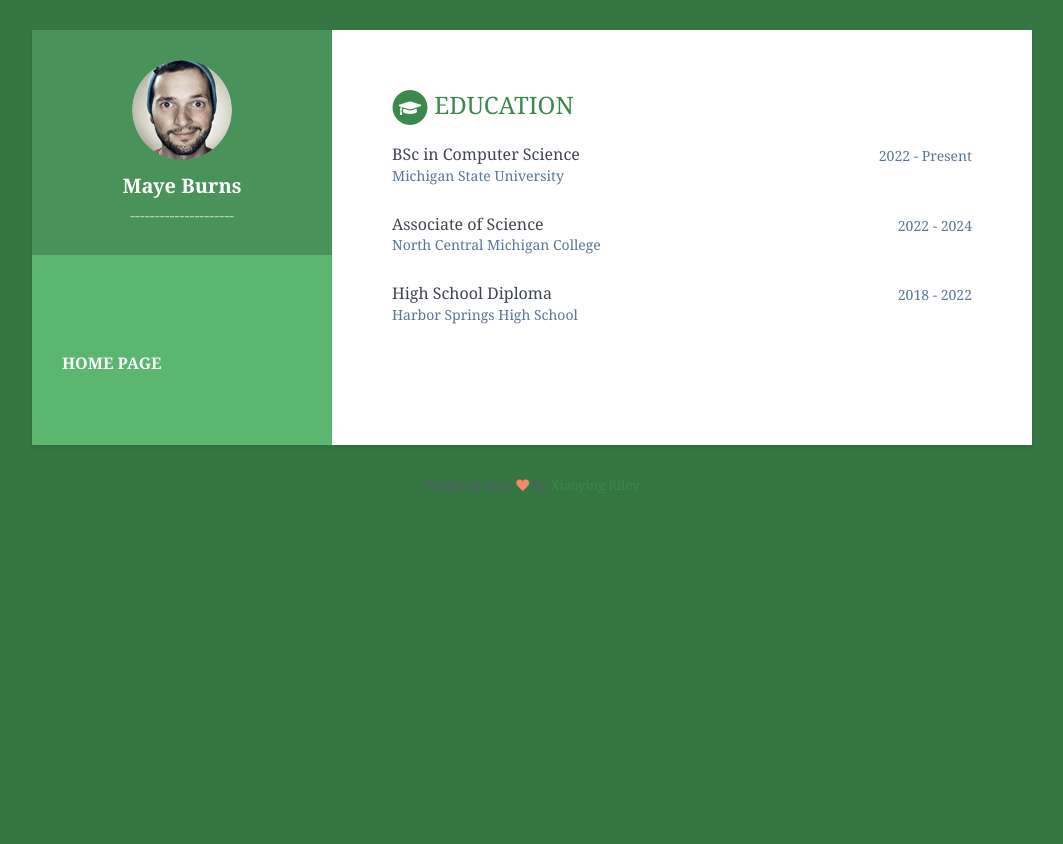
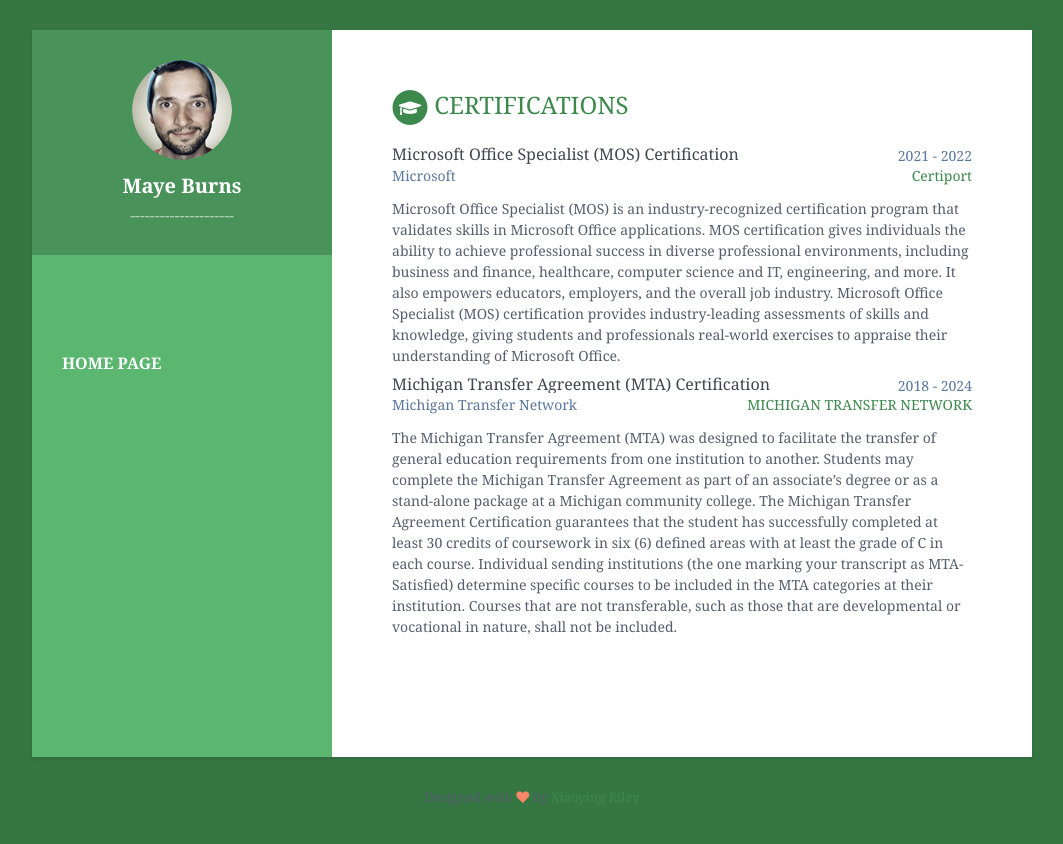
Before and after one commit to burnsmay/burnsmay.github.io.certifications, a Jekyll site: the page built from index.html, in a window 1280 px wide. Shown: the top 844 px of the page, without its empty margins (108-1171 px from the left). Built offline with Jekyll 4.4.1, drawn with Linux system fonts in a browser that asks for light colours.

Commit message:
Update data.yml add certifications

```diff
--- a/_data/data.yml
+++ b/_data/data.yml
@@ -34,21 +34,32 @@ sidebar:
       title: <a href="https://burnsmay.github.io/"> Home Page </a>
 
 
+certifications:
+      title: Certifications
+      list:
+        - name: Microsoft Office Specialist (MOS) Certification
+          start: 2021
+          end: 2022
+          organization: Microsoft
+          credentialurl: https://certiport.pearsonvue.com/Certifications/Microsoft/MOS/Overview
+          credentialname: Certiport
+          details: |
+            Microsoft Office Specialist (MOS) is an industry-recognized certification program that validates skills in Microsoft Office applications.
+            MOS certification gives individuals the ability to achieve professional success in diverse professional environments, including business and finance, healthcare, computer science and IT, engineering, and more. It also empowers educators, employers, and the overall job industry.
+            Microsoft Office Specialist (MOS) certification provides industry-leading assessments of skills and knowledge, giving students and professionals real-world exercises to appraise their understanding of Microsoft Office.
 
-education:
-    title: Education
-    info:
-      - degree: BSc in Computer Science
-        university: Michigan State University
-        time: 2022 - Present
+        - name: Michigan Transfer Agreement (MTA) Certification
+          start: 2018
+          end: 2024
+          organization: Michigan Transfer Network
+          credentialurl: https://www.mitransfer.org/michigan-transfer-agreement
+          credentialname: MICHIGAN TRANSFER NETWORK
+          details: |
+              The Michigan Transfer Agreement (MTA) was designed to facilitate the transfer of general education requirements from one institution to another. Students may complete the Michigan Transfer Agreement as part of an associate’s degree or as a stand-alone package at a Michigan community college.
+              The Michigan Transfer Agreement Certification guarantees that the student has successfully completed at least 30 credits of coursework in six (6) defined areas with at least the grade of C in each course.
+              Individual sending institutions (the one marking your transcript as MTA-Satisfied) determine specific courses to be included in the MTA categories at their institution. Courses that are not transferable, such as those that are developmental or vocational in nature, shall not be included.
 
-      - degree: Associate of Science
-        university: North Central Michigan College
-        time: 2022 - 2024
 
-      - degree: High School Diploma
-        university: Harbor Springs High School
-        time: 2018 - 2022
 
 
 
```
